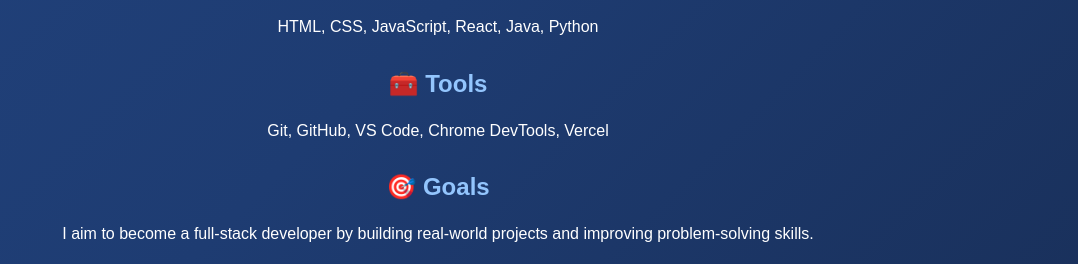
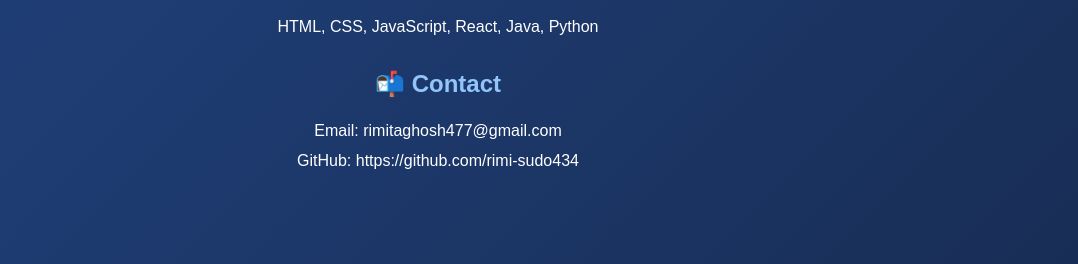
Before and after one commit to rimi-sudo434/my-portfolio, a React (Create React App) app: page / in a window 1280 px wide. Shown: the part 536-800 px from the top of the page, without its empty margins (202-1280 px from the left). Built offline with nearby package versions, Linux system fonts and the light colour scheme.

Commit message:
Remove Tools and Goals sections from App.js
Removed sections for Tools and Goals from the App component.

```diff
--- a/src/App.js
+++ b/src/App.js
@@ -21,14 +21,6 @@ function App() {
       <h2>💻 Skills</h2>
       <p>HTML, CSS, JavaScript, React, Java, Python</p>
 
-      {/* TOOLS */}
-      <h2>🧰 Tools</h2>
-      <p>Git, GitHub, VS Code, Chrome DevTools, Vercel</p>
-
-      {/* GOALS */}
-      <h2>🎯 Goals</h2>
-      <p>I aim to become a full-stack developer by building real-world projects and improving problem-solving skills.</p>
-
       {/* CONTACT */}
       <h2>📬 Contact</h2>
       <p>Email: rimitaghosh477@gmail.com</p>
```
